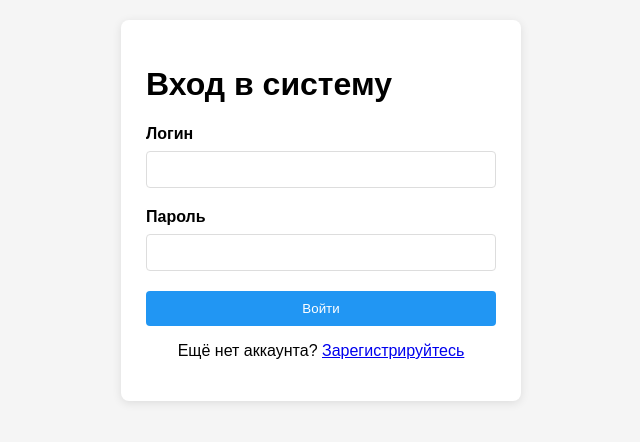
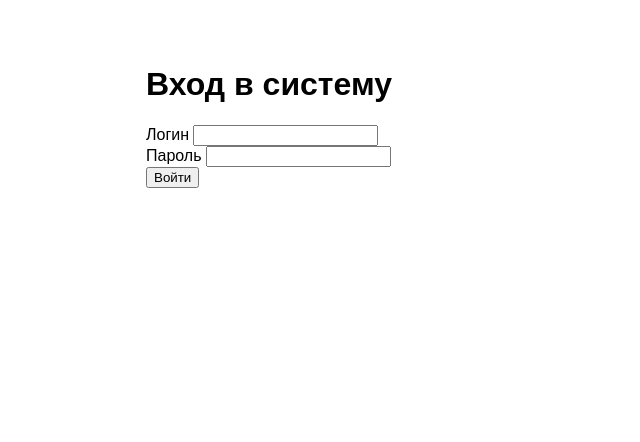
Before and after one commit to NerOunt/WEBBACK5, a PHP site: page /login.php in a window 1280 px wide. Shown: the top 442 px of the page, without its empty margins (319-959 px from the left). Run offline with PHP 8.4, Linux system fonts and the light colour scheme.

Commit message:
Update login.php

```diff
--- a/login.php
+++ b/login.php
@@ -1,7 +1,6 @@
 <?php
 session_start();
 
-// Выход из системы
 if (isset($_GET['action']) && $_GET['action'] === 'logout') {
     session_unset();
     session_destroy();
@@ -9,26 +8,18 @@ if (isset($_GET['action']) && $_GET['action'] === 'logout') {
     exit();
 }
 
-// Если уже авторизован - редирект
 if (!empty($_SESSION['login'])) {
     header('Location: index.php');
     exit();
 }
 
-// Обработка формы входа
 if ($_SERVER['REQUEST_METHOD'] === 'POST') {
     $login = trim($_POST['login'] ?? '');
     $password = trim($_POST['password'] ?? '');
 
-    // Проверка учетных данных (в реальной системе нужно проверять в БД)
-    $valid_logins = [
-        'admin' => '12345',
-        'user' => 'password'
-    ];
-
-    if (isset($valid_logins[$login]) && $valid_logins[$login] === $password) {
+    // Простая проверка (в реальной системе - проверка в БД)
+    if ($login === 'admin' && $password === '12345') {
         $_SESSION['login'] = $login;
-        $_SESSION['last_activity'] = time();
         header('Location: index.php');
         exit();
     } else {
@@ -37,71 +28,16 @@ if ($_SERVER['REQUEST_METHOD'] === 'POST') {
         exit();
     }
 }
-
-// Установка заголовков
-header('Content-Type: text/html; charset=UTF-8');
 ?>
 <!DOCTYPE html>
 <html lang="ru">
 <head>
     <meta charset="UTF-8">
-    <meta name="viewport" content="width=device-width, initial-scale=1.0">
     <title>Вход в систему</title>
     <style>
-        /* Стили остаются без изменений */
-        body {
-            font-family: Arial, sans-serif;
-            max-width: 400px;
-            margin: 0 auto;
-            padding: 20px;
-            background-color: #f5f5f5;
-        }
-
-        .login-container {
-            background-color: white;
-            padding: 25px;
-            border-radius: 8px;
-            box-shadow: 0 2px 10px rgba(0,0,0,0.1);
-        }
-
-        .form-group {
-            margin-bottom: 20px;
-        }
-
-        label {
-            display: block;
-            margin-bottom: 8px;
-            font-weight: bold;
-        }
-
-        input[type="text"],
-        input[type="password"] {
-            width: 100%;
-            padding: 10px;
-            border: 1px solid #ddd;
-            border-radius: 4px;
-            box-sizing: border-box;
-        }
-
-        button {
-            padding: 10px 15px;
-            background-color: #2196F3;
-            color: white;
-            border: none;
-            border-radius: 4px;
-            cursor: pointer;
-            width: 100%;
-        }
-
-        .error-message {
-            color: #f44336;
-            margin-bottom: 15px;
-        }
-
-        .register-link {
-            margin-top: 15px;
-            text-align: center;
-        }
+        body { font-family: Arial, sans-serif; max-width: 400px; margin: 0 auto; padding: 20px; }
+        .login-container { background: white; padding: 25px; border-radius: 8px; }
+        .error-message { color: #f44336; margin-bottom: 15px; }
     </style>
 </head>
 <body>
@@ -116,22 +52,16 @@ header('Content-Type: text/html; charset=UTF-8');
         <?php endif; ?>
 
         <form method="POST">
-            <div class="form-group">
-                <label for="login">Логин</label>
-                <input type="text" id="login" name="login" required>
+            <div>
+                <label>Логин</label>
+                <input type="text" name="login" required>
             </div>
-
-            <div class="form-group">
-                <label for="password">Пароль</label>
-                <input type="password" id="password" name="password" required>
+            <div>
+                <label>Пароль</label>
+                <input type="password" name="password" required>
             </div>
-
             <button type="submit">Войти</button>
         </form>
-
-        <div class="register-link">
-            <p>Ещё нет аккаунта? <a href="index.php">Зарегистрируйтесь</a></p>
-        </div>
     </div>
 </body>
 </html>
```
